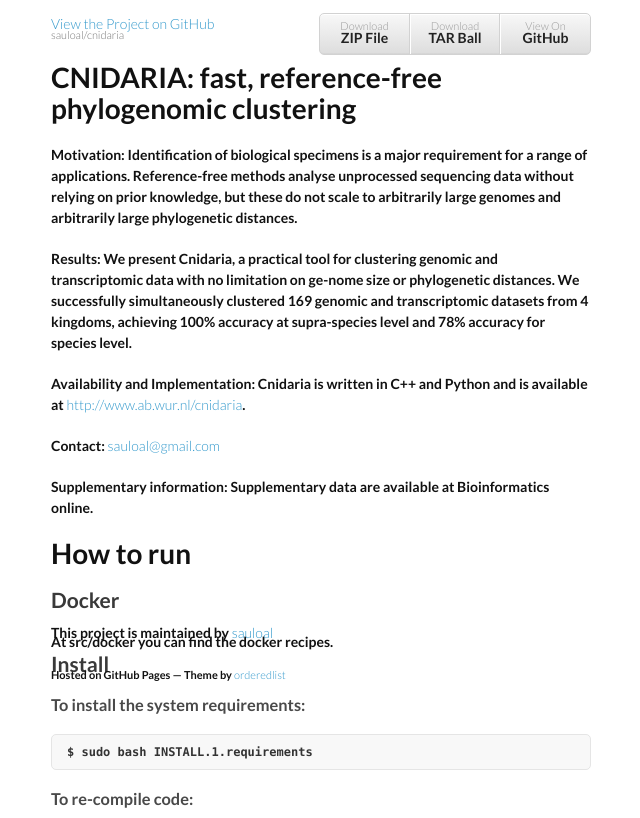
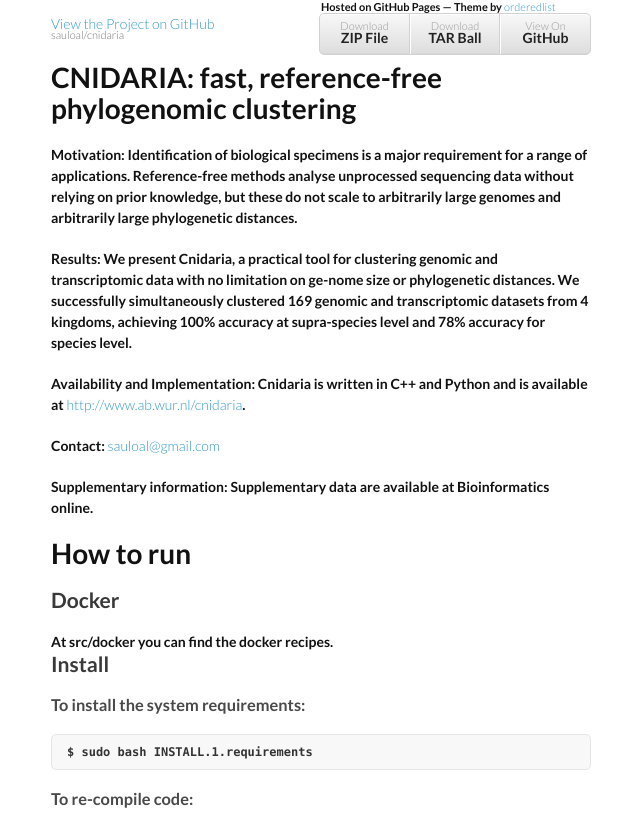
Before and after one commit to sauloal/cnidaria, a plain HTML site: page index.html in a window 1280 px wide. Shown: the part 46-864 px from the top of the page, without its empty margins (159-799 px from the left). Drawn offline with Linux system fonts and the light colour scheme.

Commit message:
Update styles.css

```diff
--- a/stylesheets/styles.css
+++ b/stylesheets/styles.css
@@ -182,7 +182,8 @@ footer {
   width:270px;
   float:left;
   position:fixed;
-  bottom:50px;
+  top:0px;
+  margin-left:270px;
 }
 
 @media print, screen and (max-width: 960px) {
```
